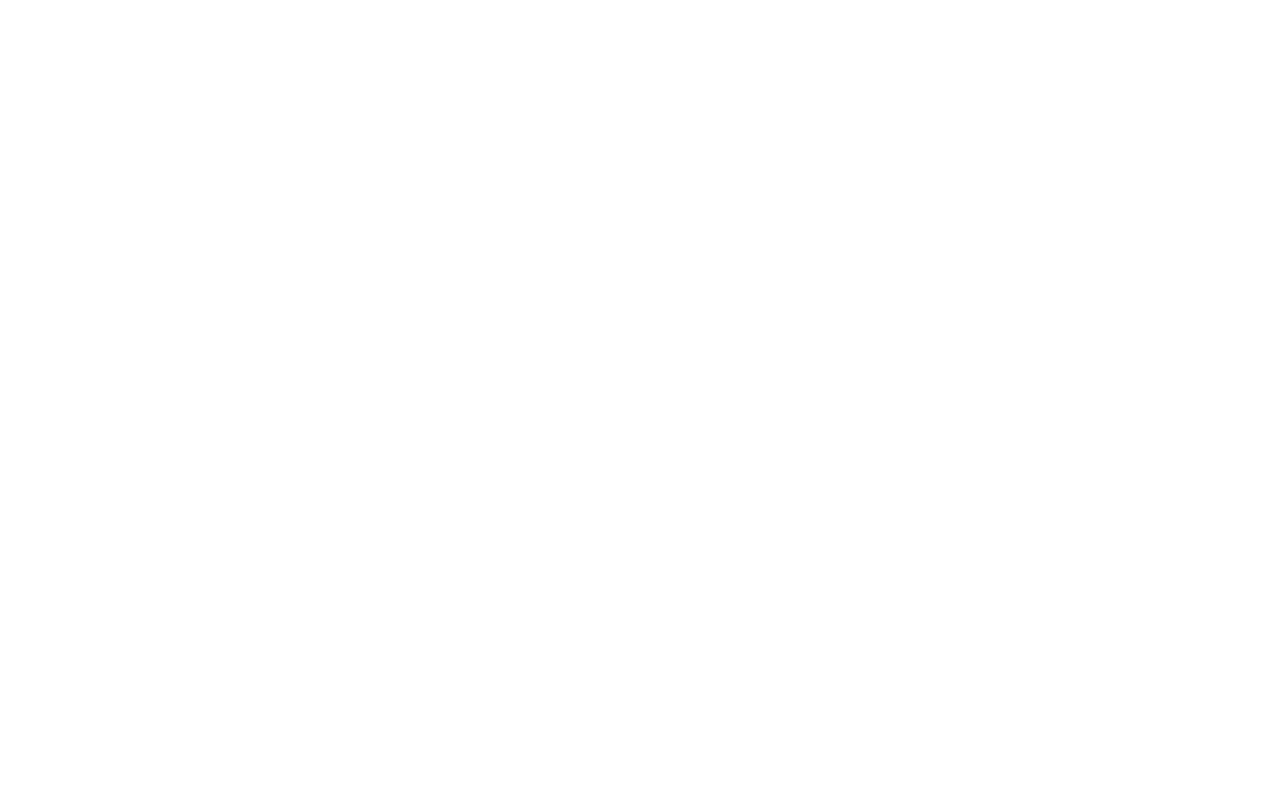
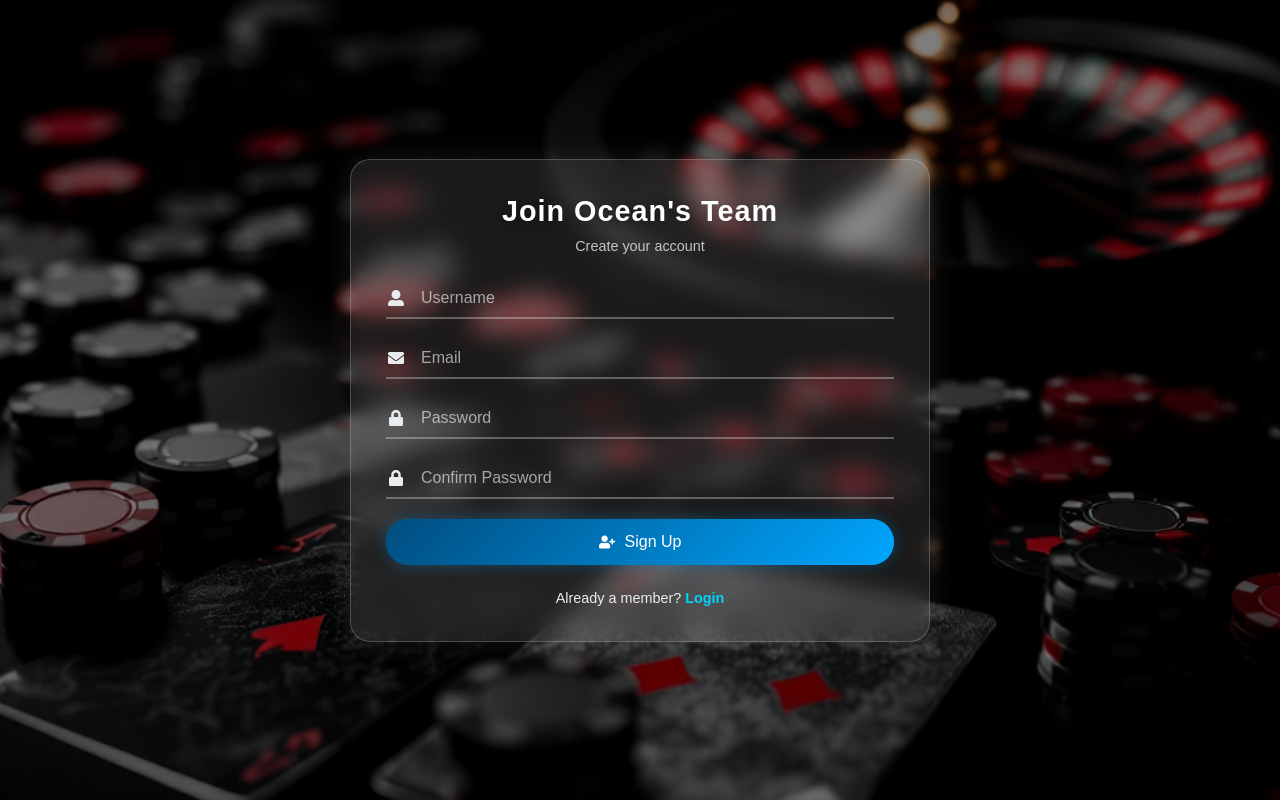
Before and after one commit to itsmrval/2bgp-ad, a React (Create React App) app in the folder frontend/: page /signup in a window 1280 px wide. Before the commit this address had no page. Built offline with nearby package versions, Linux system fonts and the light colour scheme.

Commit message:
Add login and signup pages with routing and css; include react-icons dependency

```diff
--- a/frontend/package.json
+++ b/frontend/package.json
@@ -9,6 +9,7 @@
     "@testing-library/user-event": "^13.5.0",
     "react": "^19.1.0",
     "react-dom": "^19.1.0",
+    "react-icons": "^5.5.0",
     "react-router-dom": "^7.4.1",
     "react-scripts": "5.0.1",
     "web-vitals": "^2.1.4"
--- a/frontend/src/App.jsx
+++ b/frontend/src/App.jsx
@@ -1,6 +1,8 @@
 import { BrowserRouter as Router, Routes, Route, Navigate } from "react-router-dom";
 import React from 'react';
 import './App.css';
+import Login from "./pages/login";
+import Signup from "./pages/signup";
 import Intro from './pages/intro';
 
 function App() {
@@ -8,6 +10,9 @@
         <Router>
         <Routes>
             <Route path="/" element={<Intro />} />
+            <Route path="/login" element={<Login />} />
+            <Route path="/signup" element={<Signup />} />
+            <Route path="*" element={<Navigate to="/login" />} />
         </Routes>
         </Router>
     );
--- a/frontend/src/pages/signup.jsx
+++ b/frontend/src/pages/signup.jsx
@@ -0,0 +1,105 @@
+import React, { useState } from 'react';
+import { FaUserAlt, FaLock, FaEnvelope, FaUserPlus } from 'react-icons/fa';
+import { Link } from 'react-router-dom';
+import '../styles/auth.css';
+import backgroundImage from '../assets/background1.jpg';
+
+const Signup = () => {
+  // Simple state variables for easier understanding
+  const [username, setUsername] = useState('');
+  const [email, setEmail] = useState('');
+  const [password, setPassword] = useState('');
+  const [confirmPassword, setConfirmPassword] = useState('');
+
+  // Simple form submission
+  const handleSubmit = (e) => {
+    e.preventDefault();
+
+    // Basic validation
+    if (password !== confirmPassword) {
+      alert("Passwords don't match!");
+      return;
+    }
+
+    // d'autres validations peuvent être ajoutées ici
+
+    console.log('Signup with:', username, email, password);
+    // Add signup logic here
+  };
+
+  return (
+    <div className="auth-page" style={{ backgroundImage: `url(${backgroundImage})` }}>
+      <div className="glass-card">
+        <div className="card-header">
+          <h1>Join Ocean's Team</h1>
+          <p>Create your account</p>
+        </div>
+
+        <form onSubmit={handleSubmit}>
+          <div className="form-group">
+            <div className="icon">
+              <FaUserAlt />
+            </div>
+            <input
+              type="text"
+              placeholder="Username"
+              value={username}
+              onChange={(e) => setUsername(e.target.value)}
+              required
+            />
+          </div>
+
+          <div className="form-group">
+            <div className="icon">
+              <FaEnvelope />
+            </div>
+            <input
+              type="email"
+              placeholder="Email"
+              value={email}
+              onChange={(e) => setEmail(e.target.value)}
+              required
+            />
+          </div>
+
+          <div className="form-group">
+            <div className="icon">
+              <FaLock />
+            </div>
+            <input
+              type="password"
+              placeholder="Password"
+              value={password}
+              onChange={(e) => setPassword(e.target.value)}
+              required
+            />
+          </div>
+
+          <div className="form-group">
+            <div className="icon">
+              <FaLock />
+            </div>
+            <input
+              type="password"
+              placeholder="Confirm Password"
+              value={confirmPassword}
+              onChange={(e) => setConfirmPassword(e.target.value)}
+              required
+            />
+          </div>
+
+          <button type="submit" className="glow-button">
+            <FaUserPlus />
+            <span>Sign Up</span>
+          </button>
+
+          <div className="card-footer">
+            <p>Already a member? <Link to="/login">Login</Link></p>
+          </div>
+        </form>
+      </div>
+    </div>
+  );
+};
+
+export default Signup;
--- /dev/null
+++ b/frontend/src/styles/auth.css
@@ -0,0 +1,362 @@
+/* Reset and base styles */
+* {
+  margin: 0;
+  padding: 0;
+  box-sizing: border-box;
+}
+
+body, html {
+  height: 100%;
+  width: 100%;
+  overflow: hidden; /* Prevent scrolling */
+  font-family: 'Arial', sans-serif;
+}
+
+/* Main container - full screen with background */
+.auth-page {
+  width: 100vw;
+  height: 100vh;
+  display: flex;
+  justify-content: center;
+  align-items: center;
+  background-size: cover;
+  background-position: center;
+  background-repeat: no-repeat;
+  padding: 0;
+  position: relative;
+}
+
+/* Create overlay for better text readability */
+.auth-page::before {
+  content: '';
+  position: absolute;
+  top: 0;
+  left: 0;
+  right: 0;
+  bottom: 0;
+  background: rgba(0, 0, 0, 0.5);
+  z-index: 1;
+}
+
+/* Stylish glass card with enhanced effect */
+.glass-card {
+  position: relative;
+  z-index: 2;
+  width: 90%;
+  max-width: 580px;
+  padding: 35px;
+  background: rgba(255, 255, 255, 0.1);
+  backdrop-filter: blur(12px);
+  -webkit-backdrop-filter: blur(12px);
+  border-radius: 20px;
+  border: 1px solid rgba(255, 255, 255, 0.2);
+  box-shadow:
+    0 25px 45px rgba(0, 0, 0, 0.2),
+    0 0 30px rgba(255, 255, 255, 0.1);
+  color: white;
+  animation: fadeIn 0.5s ease-out;
+  overflow: hidden;
+}
+
+/* Card header styling */
+.card-header {
+  text-align: center;
+  margin-bottom: 25px;
+}
+
+.card-header h1 {
+  font-size: 1.8rem;
+  font-weight: 600;
+  margin-bottom: 10px;
+  color: #fff;
+  text-shadow: 0 2px 10px rgba(0, 0, 0, 0.3);
+  letter-spacing: 1px;
+}
+
+.card-header p {
+  font-size: 0.9rem;
+  color: #e9ecef;
+  opacity: 0.8;
+}
+
+/* Form group with improved styling */
+.form-group {
+  position: relative;
+  display: flex;
+  align-items: center;
+  margin-bottom: 20px;
+  border-bottom: 2px solid rgba(255, 255, 255, 0.3);
+  transition: border-color 0.3s ease;
+}
+
+.form-group:focus-within {
+  border-bottom-color: #00d4ff;
+}
+
+/* Icon styling */
+.icon {
+  margin-right: 15px;
+  color: #e9ecef;
+  width: 20px;
+  display: flex;
+  justify-content: center;
+  align-items: center;
+}
+
+/* Input styling */
+.form-group input {
+  flex: 1;
+  background: transparent;
+  border: none;
+  outline: none;
+  color: white;
+  font-size: 16px;
+  padding: 10px 0;
+}
+
+.form-group input::placeholder {
+  color: rgba(255, 255, 255, 0.6);
+}
+
+/* Forgot password link */
+.forgot-link {
+  text-align: right;
+  margin-bottom: 25px;
+}
+
+.forgot-link a {
+  color: #e9ecef;
+  text-decoration: none;
+  font-size: 0.85rem;
+  transition: color 0.3s ease;
+}
+
+.forgot-link a:hover {
+  color: #00d4ff;
+}
+
+/* Stylish glow button */
+.glow-button {
+  width: 100%;
+  padding: 14px;
+  background: linear-gradient(135deg, #004d7f, #00a6ff);
+  color: white;
+  border: none;
+  border-radius: 30px;
+  font-size: 16px;
+  cursor: pointer;
+  display: flex;
+  justify-content: center;
+  align-items: center;
+  gap: 10px;
+  transition: all 0.3s ease;
+  box-shadow: 0 0 15px rgba(0, 166, 255, 0.3);
+  position: relative;
+  overflow: hidden;
+}
+
+.glow-button::before {
+  content: '';
+  position: absolute;
+  top: -2px;
+  left: -2px;
+  right: -2px;
+  bottom: -2px;
+  z-index: -1;
+  background: linear-gradient(45deg, #004d7f, #00a6ff, #004d7f);
+  background-size: 300%;
+  border-radius: 32px;
+  animation: glowing 3s linear infinite;
+}
+
+.glow-button:hover {
+  transform: translateY(-3px);
+  box-shadow: 0 7px 20px rgba(0, 166, 255, 0.4);
+}
+
+.glow-button:active {
+  transform: translateY(-1px);
+}
+
+/* Card footer styling */
+.card-footer {
+  text-align: center;
+  margin-top: 25px;
+  font-size: 0.9rem;
+  color: #e9ecef;
+}
+
+.card-footer a {
+  color: #00d4ff;
+  text-decoration: none;
+  font-weight: bold;
+  transition: all 0.3s ease;
+}
+
+.card-footer a:hover {
+  text-shadow: 0 0 8px rgba(0, 212, 255, 0.5);
+}
+
+/* Animation keyframes */
+@keyframes fadeIn {
+  from { opacity: 0; transform: translateY(20px); }
+  to { opacity: 1; transform: translateY(0); }
+}
+
+@keyframes glowing {
+  0% { background-position: 0 0; }
+  50% { background-position: 100% 0; }
+  100% { background-position: 0 0; }
+}
+
+/* Mobile responsiveness */
+@media (max-width: 580px) {
+  .glass-card {
+    padding: 25px 20px;
+  }
+
+  .card-header h1 {
+    font-size: 1.5rem;
+  }
+}
+
+/* Remove focus outlines for inputs but keep accessibility */
+input:focus {
+  outline: none;
+}
+
+.auth-container {
+  display: flex;
+  justify-content: center;
+  align-items: center;
+  min-height: 100vh;
+  background-size: cover;
+  background-position: center;
+  background-repeat: no-repeat;
+  padding: 20px;
+}
+
+.glass-form {
+  background: rgba(255, 255, 255, 0.1);
+  backdrop-filter: blur(10px);
+  -webkit-backdrop-filter: blur(10px);
+  border-radius: 15px;
+  border: 1px solid rgba(255, 255, 255, 0.18);
+  padding: 40px;
+  width: 100%;
+  max-width: 420px;
+  box-shadow: 0 8px 32px 0 rgba(31, 38, 135, 0.37);
+  color: white;
+}
+
+.auth-header {
+  text-align: center;
+  margin-bottom: 30px;
+}
+
+.auth-header h2 {
+  font-size: 2rem;
+  margin-bottom: 10px;
+  color: #f8f9fa;
+  text-shadow: 0 2px 5px rgba(0, 0, 0, 0.3);
+}
+
+.auth-header p {
+  font-size: 1rem;
+  color: #e9ecef;
+}
+
+.input-group {
+  position: relative;
+  display: flex;
+  align-items: center;
+  margin-bottom: 20px;
+  border-bottom: 2px solid rgba(255, 255, 255, 0.5);
+  padding-bottom: 5px;
+}
+
+.icon-container {
+  margin-right: 15px;
+  color: #e9ecef;
+  width: 20px;
+  display: flex;
+  justify-content: center;
+}
+
+.input-group input {
+  flex: 1;
+  background: transparent;
+  border: none;
+  outline: none;
+  color: white;
+  font-size: 16px;
+  padding: 5px 0;
+}
+
+.input-group input::placeholder {
+  color: rgba(255, 255, 255, 0.7);
+}
+
+.forgot-password {
+  text-align: right;
+  margin-bottom: 20px;
+}
+
+.forgot-password a {
+  color: #e9ecef;
+  text-decoration: none;
+  font-size: 14px;
+}
+
+.forgot-password a:hover {
+  text-decoration: underline;
+}
+
+.auth-button {
+  width: 100%;
+  padding: 12px;
+  background: linear-gradient(135deg, #007bff, #0056b3);
+  color: white;
+  border: none;
+  border-radius: 50px;
+  font-size: 16px;
+  cursor: pointer;
+  display: flex;
+  justify-content: center;
+  align-items: center;
+  transition: all 0.3s ease;
+  margin-top: 15px;
+}
+
+.auth-button:hover {
+  background: linear-gradient(135deg, #0056b3, #003d7f);
+  transform: translateY(-2px);
+  box-shadow: 0 5px 15px rgba(0, 0, 0, 0.3);
+}
+
+.btn-icon {
+  margin-right: 10px;
+}
+
+.auth-footer {
+  text-align: center;
+  margin-top: 25px;
+  font-size: 14px;
+  color: #e9ecef;
+}
+
+.auth-footer a {
+  color: #007bff;
+  text-decoration: none;
+  font-weight: bold;
+}
+
+.auth-footer a:hover {
+  text-decoration: underline;
+}
+
+@media (max-width: 500px) {
+  .glass-form {
+    padding: 30px 20px;
+  }
+}
```
Also changed, not shown: frontend/src/assets/background1.jpg (added), 1 other file (tests, documents, lock files or other folders).
